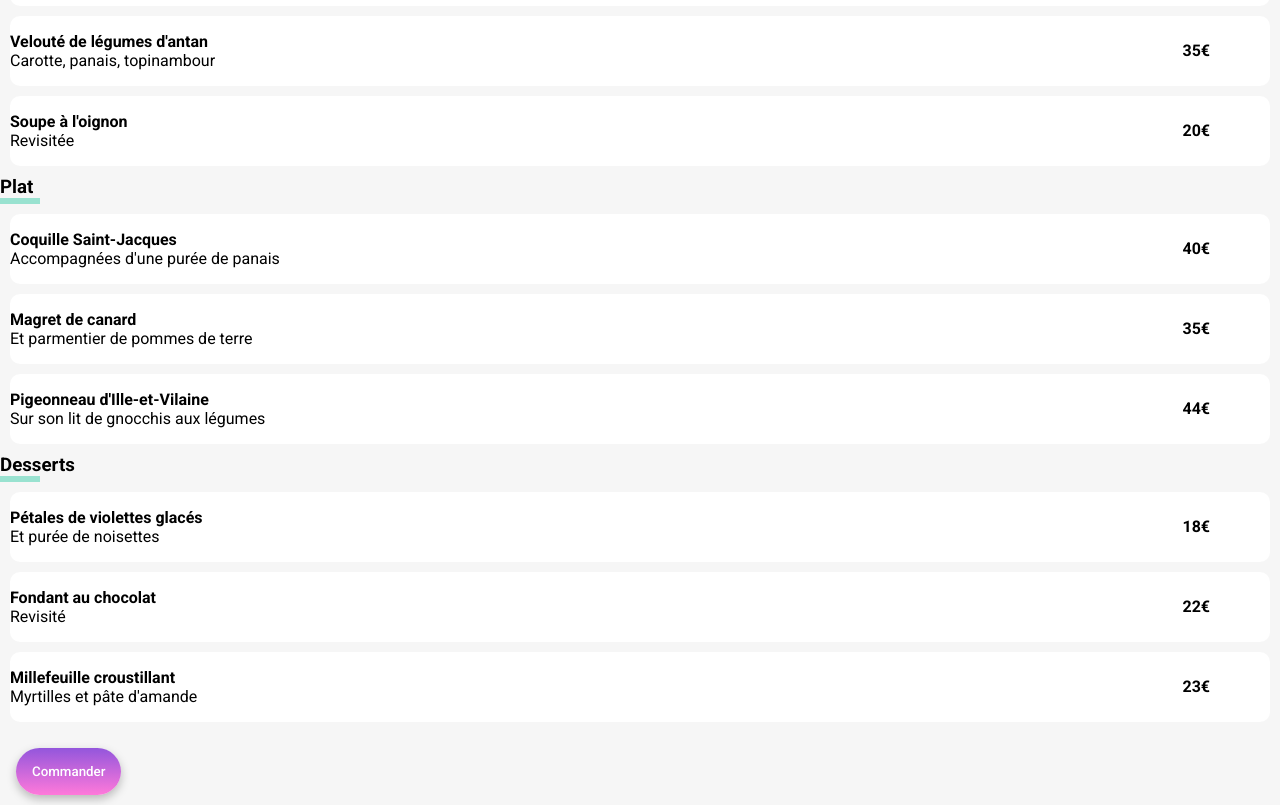
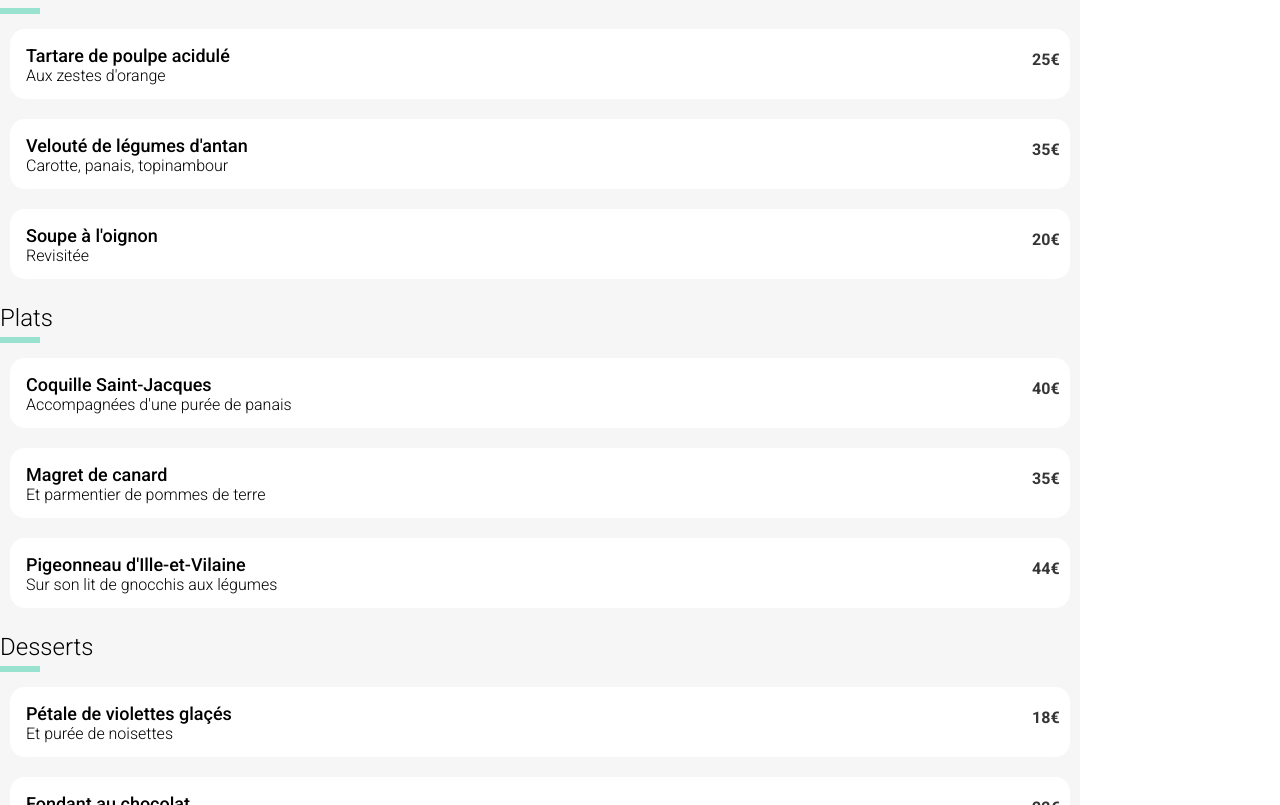
Before and after one commit to Mylfgr/OhMyFood, a website: page restaurants/a_la_francaise.html in a window 1280 px wide. Shown: the part 521-1326 px from the top of the page. Drawn offline with Linux system fonts and the light colour scheme; a web font is replaced by a local one.

Commit message:
Modification page restaurant

```diff
--- a/restaurants/a_la_francaise.html
+++ b/restaurants/a_la_francaise.html
@@ -7,24 +7,24 @@
     <script src="https://kit.fontawesome.com/87fc74ebcc.js" crossorigin="anonymous"></script>
     <link rel="stylesheet" href="../css/style.css">
 </head>
-
 <body>
-
     <!-- Header -->
-        <header class="header">
+    <header>
+        <div class="header_logo">
             <a href="../index.html">
-                <i class="fa-solid fa-arrow-left header_icon"></i>
+                <i class="fa-solid fa-arrow-left logo_icon"></i>
             </a>
-            <img class="header_logo" src="../images/logo/ohmyfood@2x.svg" alt="Logo Oh My Food">
+            <img class="logo_img" src="../images/logo/ohmyfood.png" alt="Logo du site Ohmyfood">
+        </div>
     </header>
 
     <main class="main_restaurant">
-        <img class="main_restaurant__img" src="../images/restaurants/louis-hansel-shotsoflouis-qNBGVyOCY8Q-unsplash.jpg" alt="Plat dans une assiette blanche">
+        <img class="main_restaurant_img" src="../images/restaurants/toa-heftiba-DQKerTsQwi0-unsplash.jpg" alt="Photo d'un plat du restaurant à la française">
 
-
-        <section class="main_menu">
-
-            <h2 class="main_menu_title">À la française</h2>
+        <div class="main_restaurant_menu">
+            <div class="container">
+                <div class="container_content">
+                    <h1>À la française</h1>
                     <label class="checkbox">
                         <input type="checkbox" class="checkbox_input">
                         <div class="checkbox_icon">
@@ -32,167 +32,168 @@
                             <i class="fa-regular fa-heart"></i>
                         </div>
                     </label>
+                </div>
 
                 <!-- Entrées -->
 
-    <div class="main_menu_start">
-        <h3 class="card_menu_title">Entrées</h3>
+                <section class="menu_1">
+                    <h2>Entrées</h2>
                     <div class="bar"></div>
 
-        <div class="menu">
-                <div class="menu__content">
-                    <div class="menu__description">
-                        <h4>Tartare de poulpe acidulé</h4>
+                    <div class="start_box">
+                        <div class="card">
+                            <div class="card_content">
+                                <h3>Tartare de poulpe acidulé</h3>
                                 <p>Aux zestes d'orange</p>
                             </div>
-                    <p class="menu__price">25€</p>
-                </div>
-                <div class="menu__check">
-                    <i class="fa-solid fa-circle-check"></i>
-                </div>
-        </div>
-
-                <div class="menu">
-                    <div class="menu__content">
-                    <div class="menu_description">
-                        <h4>Velouté de légumes d'antan</h4>
-                        <p>Carotte, panais, topinambour</p>
-                    </div>
-                <p class="menu__price">35€</p>
-            </div>
-                <div class="menu__check">
-                    <i class="fa-solid fa-circle-check"></i>
-                </div>
-                </div>
-
-                <div class="menu">
-                    <div class="menu__content">
-                    <div class="menu_description">
-                        <h4>Soupe à l'oignon</h4>
-                        <p>Revisitée</p>
-                    </div>
-                <p class="menu__price">20€</p>
-            </div>
-                <div class="menu__check">
+                            <div class="price">25€</div>
+                            <div class="check">
                                 <i class="fa-solid fa-circle-check"></i>
                             </div>
                         </div>
                     </div>
 
-<!-- Plats -->
-
-            <div class="main_menu_dish">
-                <h3 class="card_menu_title">Plat</h3>
-                <div class="bar"></div>
-
-                <div class="menu">
-                    <div class="menu__content">
-                    <div class="menu_description">
-                        <h4>Coquille Saint-Jacques</h4>
-                        <p>Accompagnées d'une purée de panais</p>
+                    <div class="start_box">
+                        <div class="card">
+                            <div class="card_content">
+                                <h3>Velouté de légumes d'antan</h3>
+                                <p>Carotte, panais, topinambour</p>
                             </div>
-                <p class="menu__price">40€</p>
-            </div>
-                <div class="menu__check">
-                    <i class="fa-solid fa-circle-check"></i>
-                </div>
-                </div>
-
-                <div class="menu">
-                    <div class="menu__content">
-                    <div class="menu_description">
-                        <h4>Magret de canard</h4>
-                        <p>Et parmentier de pommes de terre</p>
-                    </div>
-
-                <p class="menu__price">35€</p>
-            </div>
-                <div class="menu__check">
-                    <i class="fa-solid fa-circle-check"></i>
-                </div>
-                </div>
-
-                <div class="menu">
-                    <div class="menu__content">
-                    <div class="menu_description">
-                        <h4>Pigeonneau d'Ille-et-Vilaine</h4>
-                        <p>Sur son lit de gnocchis aux légumes</p>
-                    </div>
-
-                <p class="menu__price">44€</p>
-            </div>
-                <div class="menu__check">
+                            <div class="price">35€</div>
+                            <div class="check">
                                 <i class="fa-solid fa-circle-check"></i>
                             </div>
                         </div>
                     </div>
 
-<!-- Desserts -->
-
-            <div class="main_menu_dessert">
-                <h3 class="card_menu_title">Desserts</h3>
-                <div class="bar"></div>
-
-                <div class="menu">
-                    <div class="menu__content">
-                    <div class="menu_description">
-                        <h4>Pétales de violettes glacés</h4>
-                        <p>Et purée de noisettes</p>
+                    <div class="start_box">
+                        <div class="card">
+                            <div class="card_content">
+                                <h3>Soupe à l'oignon</h3>
+                                <p>Revisitée</p>
                             </div>
-
-                <p class="menu__price">18€</p>
-            </div>
-                <div class="menu__check">
-                    <i class="fa-solid fa-circle-check"></i>
-                </div>
-                </div>
-
-                <div class="menu">
-                    <div class="menu__content">
-                    <div class="menu_description">
-                        <h4>Fondant au chocolat</h4>
-                        <p>Revisité</p>
-                    </div>
-
-                <p class="menu__price">22€</p>
-            </div>
-                <div class="menu__check">
-                    <i class="fa-solid fa-circle-check"></i>
-                </div>
-                </div>
-
-                <div class="menu">
-                    <div class="menu__content">
-                    <div class="menu_description">
-                        <h4>Millefeuille croustillant</h4>
-                        <p>Myrtilles et pâte d'amande</p>
-                    </div>
-
-                <p class="menu__price">23€</p>
-            </div>
-                <div class="menu__check">
+                            <div class="price">20€</div>
+                            <div class="check">
                                 <i class="fa-solid fa-circle-check"></i>
                             </div>
                         </div>
                     </div>
-            <button class="menu_btn">Commander</button>
                 </section>
+
+                <!-- Plats -->
+
+                <section class="menu_2">
+                    <h2>Plats</h2>
+                    <div class="bar"></div>
+
+                    <div class="start_box">
+                        <div class="card">
+                            <div class="card_content">
+                                <h3>Coquille Saint-Jacques</h3>
+                                <p>Accompagnées d'une purée de panais</p>
+                            </div>
+                            <div class="price">40€</div>
+                            <div class="check">
+                                <i class="fa-solid fa-circle-check"></i>
+                            </div>
+                        </div>
+                    </div>
+
+                    <div class="start_box">
+                        <div class="card">
+                            <div class="card_content">
+                                <h3>Magret de canard</h3>
+                                <p>Et parmentier de pommes de terre</p>
+                            </div>
+                            <div class="price">35€</div>
+                            <div class="check">
+                                <i class="fa-solid fa-circle-check"></i>
+                            </div>
+                        </div>
+                    </div>
+
+                    <div class="start_box">
+                        <div class="card">
+                            <div class="card_content">
+                                <h3>Pigeonneau d'Ille-et-Vilaine</h3>
+                                <p>Sur son lit de gnocchis aux légumes</p>
+                            </div>
+                            <div class="price">44€</div>
+                            <div class="check">
+                                <i class="fa-solid fa-circle-check"></i>
+                            </div>
+                        </div>
+                    </div>
+                </section>
+
+                <!-- Desserts -->
+
+                <section class="menu_3">
+                    <h2>Desserts</h2>
+                    <div class="bar"></div>
+
+                    <div class="start_box">
+                        <div class="card">
+                            <div class="card_content">
+                                <h3>Pétale de violettes glaçés</h3>
+                                <p>Et purée de noisettes</p>
+                            </div>
+                            <div class="price">18€</div>
+                            <div class="check">
+                                <i class="fa-solid fa-circle-check"></i>
+                            </div>
+                        </div>
+                    </div>
+
+                    <div class="start_box">
+                        <div class="card">
+                            <div class="card_content">
+                                <h3>Fondant au chocolat</h3>
+                                <p>Revisité</p>
+                            </div>
+                            <div class="price">22€</div>
+                            <div class="check">
+                                <i class="fa-solid fa-circle-check"></i>
+                            </div>
+                        </div>
+                    </div>
+
+                    <div class="start_box">
+                        <div class="card">
+                            <div class="card_content">
+                                <h3>Millefeuille croustillant</h3>
+                                <p>Myrtilles et pâte d'amande</p>
+                            </div>
+                            <div class="price">23€</div>
+                            <div class="check">
+                                <i class="fa-solid fa-circle-check"></i>
+                            </div>
+                        </div>
+                    </div>
+                </section>
+
+                <div class="order">
+                    <button>Commander</button>
+                </div>
+            </div>
+        </div>
     </main>
 
     <!-- Footer -->
 
     <footer class="footer">
         <div class="footer_container">
-            <img class="footer_logo" src="../images/logo/ohmyfood@2x.svg" alt="Logo Oh My Food">
+            <img class="footer_logo" src="../images/logo/ohmyfood.png" alt="Logo Ohmyfood">
 
             <ul class="footer_list">
-                <li><a href="#" class="footer_link"><i class="fa-solid fa-utensils"></i>Proposer un restaurant</a></li>
-                <li><a href="#" class="footer_link"><i class="fa-solid fa-handshake-angle"></i>Devenir partenaire</a></li>
+                <li><a href="#" class="footer_link"><i class="fa-solid fa-utensils footer_link_icon"></i>Proposer un restaurant</a></li>
+                <li><a href="#" class="footer_link"><i class="fa-solid fa-handshake-angle footer_link_icon"></i>Devenir partenaire</a></li>
                 <li><a href="#" class="footer_link">Mentions légales</a></li>
                 <li><a href="#" class="footer_link">Contact</a></li>
             </ul>
         </div>
     </footer>
 
+
 </body>
 </html>
--- a/scss/_mixins.scss
+++ b/scss/_mixins.scss
@@ -38,4 +38,5 @@
 @mixin bar {
     border: 3px solid $third-color;
     width: 40px;
+    margin: 5px 0;
 }
--- a/scss/style.scss
+++ b/scss/style.scss
@@ -330,73 +330,141 @@ figcaption {
 
 // PAGE RESTAURANTS
 
-
 .bar {
     @include bar;
 }
 
 .main_restaurant {
     width: 100%;
+    flex-direction: column;
+    justify-content: center;
 
-    &__img {
+    @media (min-width: 1080px) {
+        align-items: center;
+    }
+
+    &_img {
         width: 100%;
-        height: 275px;
+        height: 280px;
+    }
+
+    &_menu {
+        max-width: 1080px;
+        background-color: $background-2;
+        padding-top: 1rem;
+        border-radius: 40px 40px 0 0;
+        margin-top: 45px;
     }
 }
 
+.container {
+    margin: 0;
+    flex-direction: column;
 
-.header_icon {
+    &_content {
         display: flex;
         justify-content: center;
         align-items: center;
-    position: absolute;
-    left: 0;
-    left: 20px;
-    font-size: 20px;
+
+        .checkbox_input {
+            position: relative;
+            right: 0;
         }
 
-.main_menu {
-    background-color: $background-2;
+        @media (min-width: 1080px) {
+            justify-content: center;
         }
 
-.menu {
+        & > h1 {
+            font-family: $shrikhand;
+            font-weight: 400;
+        }
+    }
+
+    .menu_1,
+    .menu_2,
+    .menu_3 {
+        flex-direction: column;
+        justify-content: space-between;
+
+
+    & > h2 {
+        font-weight: 300;
+        font-family: $roboto;
+        margin-top: 15px;
+    }
+    }
+
+    .start_box {
+        border-radius: 15px;
         display: flex;
-    justify-content: space-between;
-    align-items: center;
+        flex-direction: row;
+        overflow: hidden;
+        position: relative;
+
+        &:hover .check,
+        &:focus-within .check {
+            margin-right: 0;
+        }
+
+        .card {
+            border-radius: 15px;
+            display: flex;
+            flex-direction: row;
+            width: 100%;
+            height: 70px;
+            transform: none;
             background-color: $white-color;
             margin: 10px;
-    border-radius: 10px;
-    height: 70px;
-    cursor: pointer;
 
-    &__content {
-        display: flex;
-        align-items: center;
-        flex-grow: 1;
+            &_content {
+                flex-direction: column;
+                width: 100%;
+                height: 100%;
+                padding: 1rem;
+                overflow: hidden;
+
+                & > h3 {
+                    font-family: $roboto;
+                    font-size: 1.125rem;
+                    font-weight: 500;
                 }
 
-    &__description {
-        flex-grow: 1;
+                & > p {
+                    font-family: $roboto;
+                    font-size: 1rem;
+                    font-weight: 300;
+                }
             }
 
-    &__price {
+            .price {
+                font-size: 1rem;
                 font-weight: bold;
-        margin-left: auto;
+                color: $dark-grey;
+                width: 40px;
+                height: 40px;
+                display: flex;
+                justify-content: center;
+                align-items: end;
+                margin-right: 15px;
+            }
+        }
+        .check {
+            background-color: $third-color;
+            width: 40px;
+            color: $white-color;
+            @include flexCenter;
+            border-radius: 0 15px 15px 0;
+            transition: 250ms ease-in-out;
+            flex-shrink: 0;
+            right: 0;
+            top: 0;
+            margin-right: -50px;
+        }
+    }
 }
 
-    &__check {
-        @include flexCenter;
-        background-color: transparent;
-        color: transparent;
-        width: 60px;
-        height: 100%;
-        border-radius: 0px 10px 10px 0;
-        transition: 250ms ease-in-out;
-        transition: all 0.3s ease;
+    .order {
+        display: flex;
+        justify-content: center;
     }
-
-    &:hover &__check {
-        background-color: $third-color;
-        color: $white-color;
-    }
-}
```
Also changed, not shown: css/style.css, 1 other file. Lines whose indentation alone changed are shown as unchanged.
